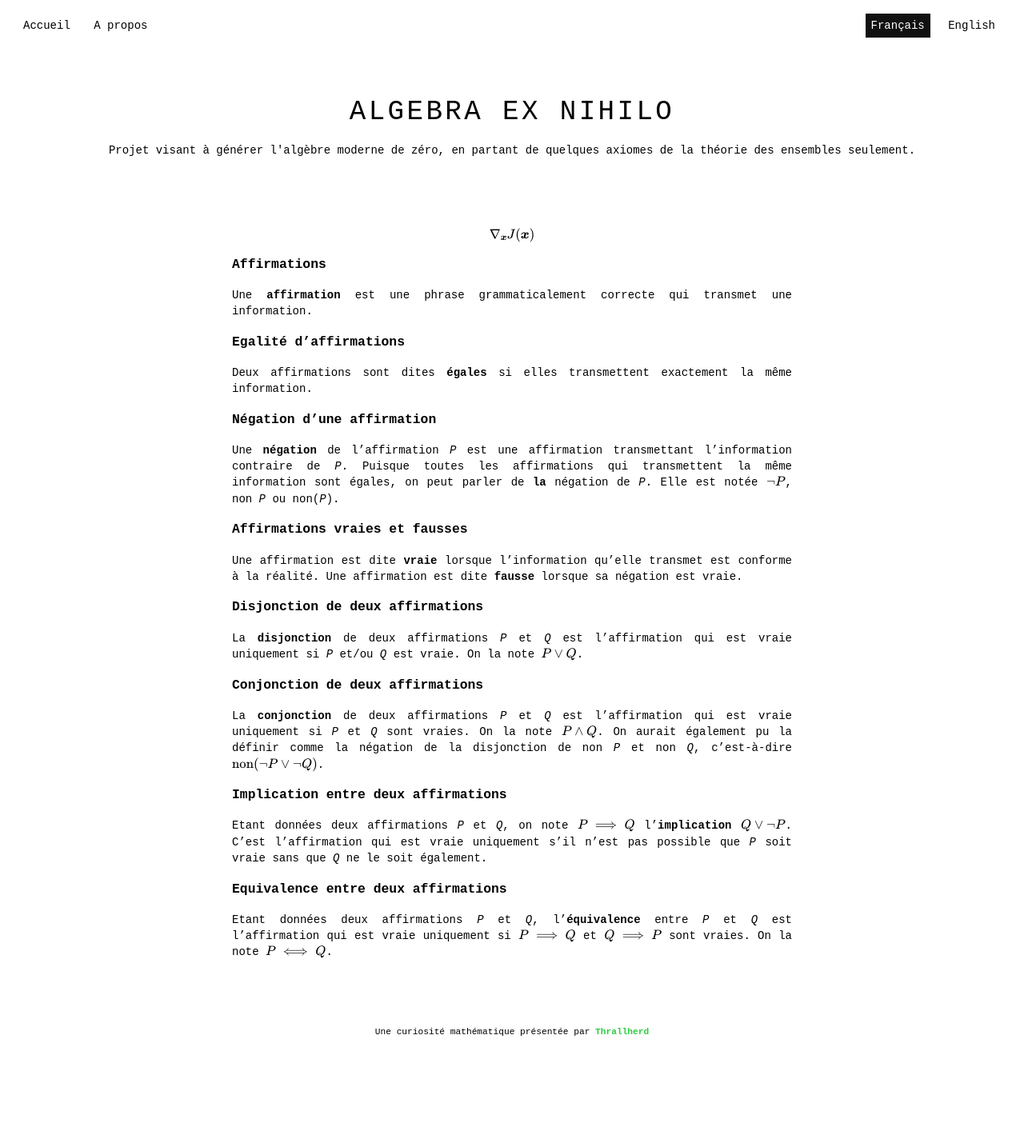
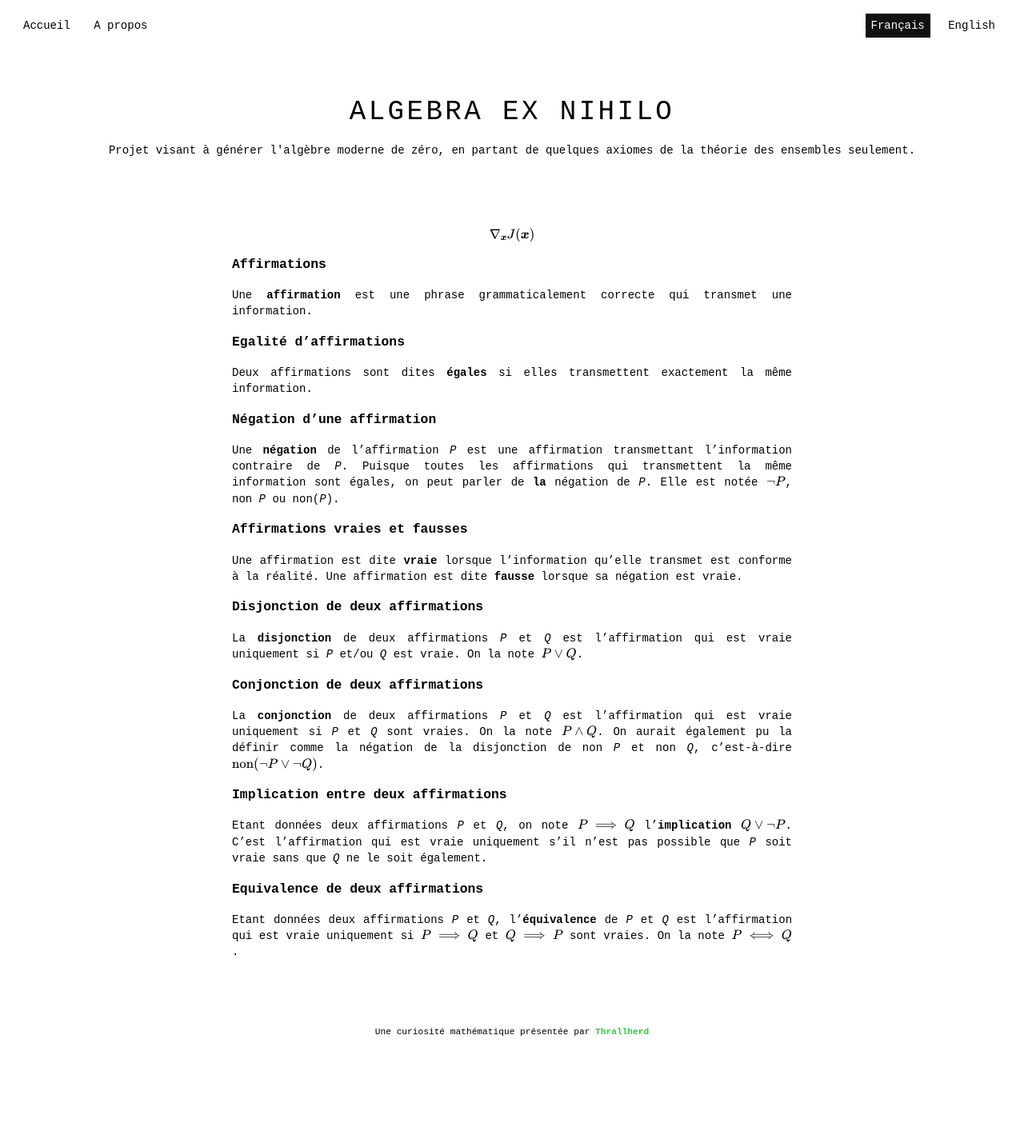
Before and after one commit to Thrallherd/AlgebraExNihilo, a Jekyll site: the page built from basic_def.md, in a window 1280 px wide. Shown: the whole page at 80% size. Built offline with Jekyll 4.4.1, drawn with Linux system fonts in a browser that asks for light colours; formulas are drawn with MathJax 3.

Commit message:
Update basic_def.md

```diff
--- a/basic_def.md
+++ b/basic_def.md
@@ -30,5 +30,5 @@ La **conjonction** de deux affirmations _P_ et _Q_ est l'affirmation qui est vra
 ### Implication entre deux affirmations
 Etant données deux affirmations _P_ et _Q_, on note $$P \implies Q$$ l'**implication** $$Q \lor \neg P$$. C'est l'affirmation qui est vraie uniquement s'il n'est pas possible que _P_ soit vraie sans que _Q_ ne le soit également.
 
-### Equivalence entre deux affirmations
-Etant données deux affirmations _P_ et _Q_, l'**équivalence** entre _P_ et _Q_ est l'affirmation qui est vraie uniquement si $$P \implies Q$$ et $$Q \implies P$$ sont vraies. On la note $$P \iff Q$$.
+### Equivalence de deux affirmations
+Etant données deux affirmations _P_ et _Q_, l'**équivalence** de _P_ et _Q_ est l'affirmation qui est vraie uniquement si $$P \implies Q$$ et $$Q \implies P$$ sont vraies. On la note $$P \iff Q$$.
```
